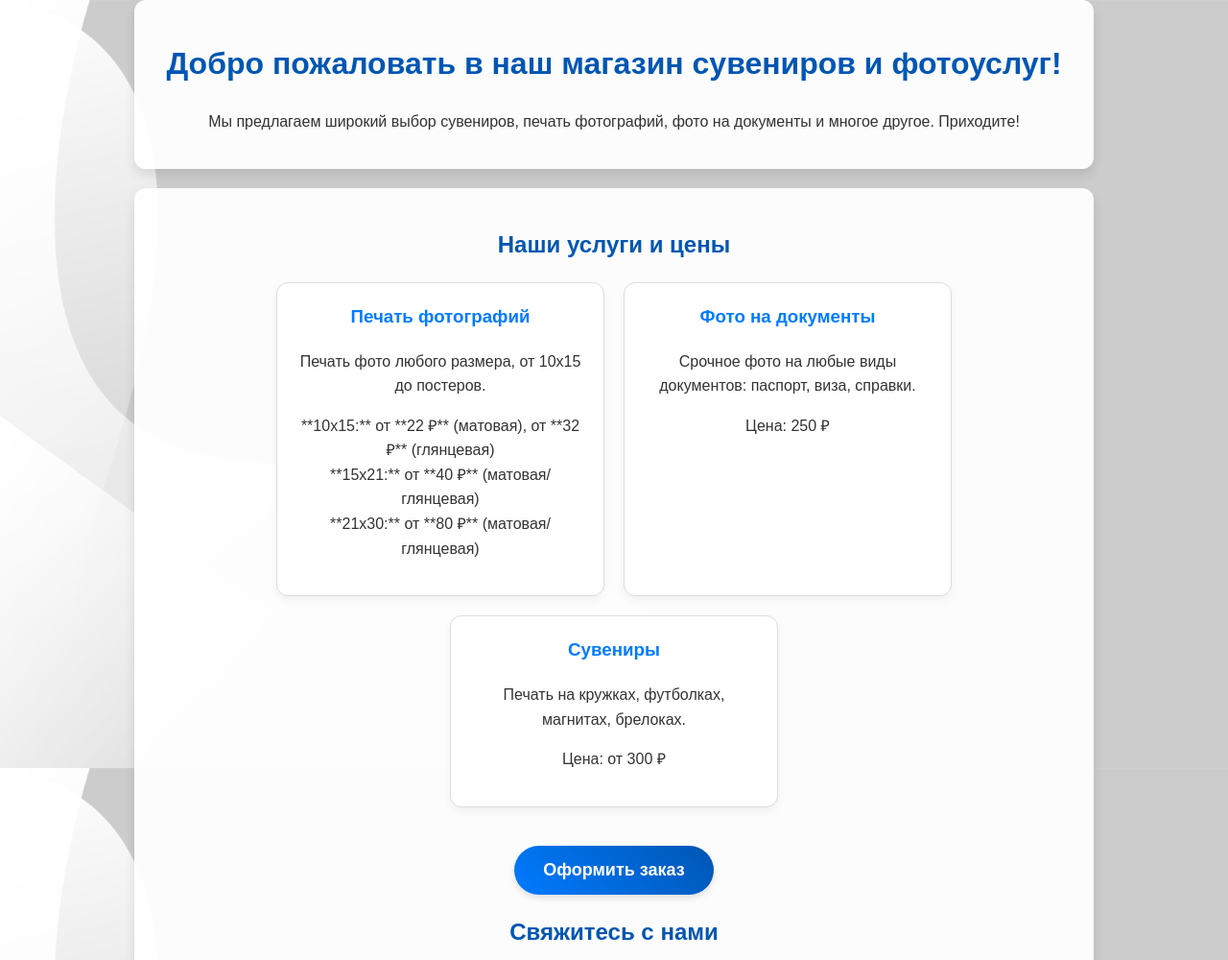
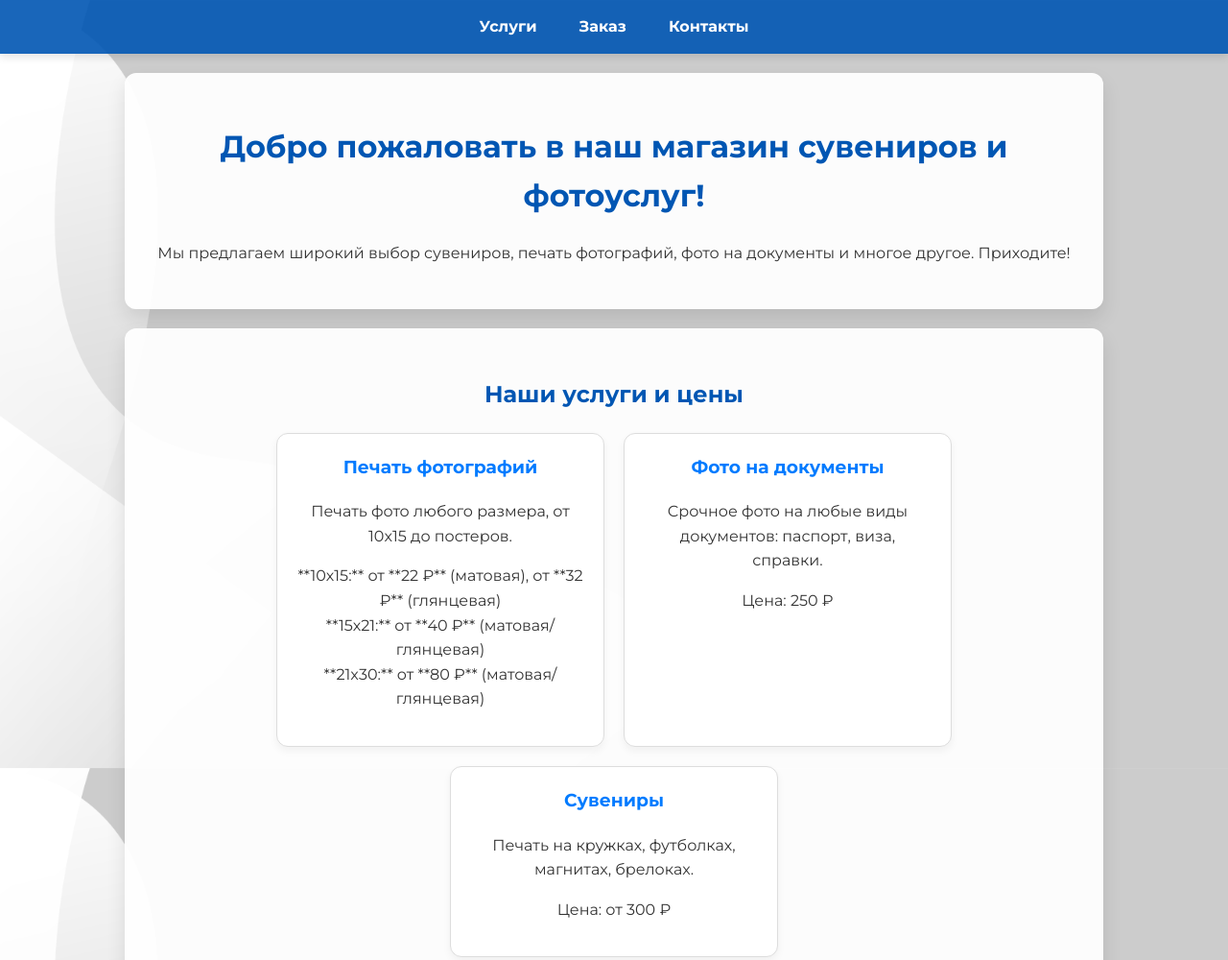
Before and after one commit to makssukhum-lgtm/my-shop-site, a plain HTML site: page index.html in a window 1280 px wide. Shown: the top 1000 px of the page at 96% size. Drawn offline with Linux system fonts and the light colour scheme; a script that the page names is missing.

Commit message:
Add files via upload

```diff
--- a/index.html
+++ b/index.html
@@ -5,8 +5,15 @@
     <meta name="viewport" content="width=device-width, initial-scale=1.0">
     <title>Сувениры, фото и печать — наши услуги</title>
     <link rel="stylesheet" href="style.css">
+    <link href="https://fonts.googleapis.com/css2?family=Montserrat:wght@400;700&display=swap" rel="stylesheet">
 </head>
 <body>
+
+    <nav class="main-nav">
+        <a href="#services-section">Услуги</a>
+        <a href="#order-section">Заказ</a>
+        <a href="#contacts-section">Контакты</a>
+    </nav>
 
     <header>
         <h1>Добро пожаловать в наш магазин сувениров и фотоуслуг!</h1>
@@ -17,7 +24,7 @@
     </header>
 
     <main>
-        <section id="price-list">
+        <section id="services-section">
             <h2>Наши услуги и цены</h2>
             <div class="card-container">
                 <div class="service-card">
@@ -42,7 +49,7 @@
             </div>
         </section>
 
-        <section id="order-button-section">
+        <section id="order-section">
             <button id="open-modal-btn" class="order-button">
                 Оформить заказ
             </button>
@@ -57,7 +64,7 @@
             </div>
         </div>
 
-        <section id="contacts">
+        <section id="contacts-section">
             <h2>Свяжитесь с нами</h2>
             <ul>
                 <li><a href="https://wa.clck.bar/79649265776">Мы в WhatsApp</a></li>
--- a/style.css
+++ b/style.css
@@ -1,23 +1,24 @@
 /* Основные стили и фон */
 body {
-    font-family: Arial, sans-serif;
+    font-family: 'Montserrat', sans-serif;
     line-height: 1.6;
     margin: 0;
     padding: 0;
-    background-color: #f4f4f4; /* На случай, если картинка не загрузится */
-    background-image: url('background.jpg'); /* Здесь укажите название вашего файла */
-    background-size: cover; /* Растягивает изображение на весь экран */
-    background-attachment: fixed; /* Фиксирует фон при прокрутке */
+    background-color: #f4f4f4;
+    background-image: url('background.jpg');
+    background-size: cover;
+    background-attachment: fixed;
     color: #333;
+    transition: background-color 0.5s ease;
 }
 
 header, main, footer {
-    padding: 20px;
-    margin: 0 auto;
+    padding: 30px;
+    margin: 20px auto;
     max-width: 960px;
-    background-color: rgba(255, 255, 255, 0.95); /* Полупрозрачный белый фон для контента */
+    background-color: rgba(255, 255, 255, 0.95);
     border-radius: 12px;
-    box-shadow: 0 6px 12px rgba(0,0,0,0.1);
+    box-shadow: 0 10px 20px rgba(0,0,0,0.1);
 }
 
 header {
@@ -28,6 +29,33 @@ header {
 h1, h2 {
     color: #0056b3;
     text-align: center;
+    font-weight: 700;
+}
+
+/* Навигация */
+.main-nav {
+    background-color: rgba(0, 86, 179, 0.9);
+    text-align: center;
+    padding: 15px 0;
+    position: sticky;
+    top: 0;
+    z-index: 100;
+    box-shadow: 0 4px 8px rgba(0,0,0,0.1);
+}
+
+.main-nav a {
+    color: #ffffff;
+    text-decoration: none;
+    font-size: 16px;
+    font-weight: bold;
+    padding: 10px 20px;
+    transition: background-color 0.3s ease, transform 0.3s ease;
+    border-radius: 8px;
+}
+
+.main-nav a:hover {
+    background-color: rgba(255, 255, 255, 0.2);
+    transform: translateY(-2px);
 }
 
 /* Стили для карточек услуг */
@@ -45,12 +73,13 @@ h1, h2 {
     padding: 20px;
     width: 300px;
     box-shadow: 0 4px 8px rgba(0,0,0,0.05);
-    transition: transform 0.3s ease-in-out;
+    transition: transform 0.3s ease-in-out, box-shadow 0.3s ease;
     text-align: center;
 }
 
 .service-card:hover {
     transform: translateY(-5px);
+    box-shadow: 0 8px 16px rgba(0,0,0,0.15);
 }
 
 .service-card h3 {
@@ -62,36 +91,43 @@ h1, h2 {
 .modal {
     display: none;
     position: fixed;
-    z-index: 1;
+    z-index: 101; /* Выше навигации */
     left: 0;
     top: 0;
     width: 100%;
     height: 100%;
     overflow: auto;
-    background-color: rgba(0,0,0,0.4);
+    background-color: rgba(0,0,0,0.6);
 }
 
 .modal-content {
     background-color: #fefefe;
     margin: 15% auto;
-    padding: 20px;
-    border: 1px solid #888;
+    padding: 30px;
+    border: none;
     width: 80%;
     max-width: 400px;
     border-radius: 12px;
     text-align: center;
     position: relative;
-    box-shadow: 0 4px 8px rgba(0,0,0,0.2);
+    box-shadow: 0 8px 16px rgba(0,0,0,0.25);
+    animation: fadeIn 0.5s;
+}
+
+@keyframes fadeIn {
+    from { opacity: 0; transform: scale(0.8); }
+    to { opacity: 1; transform: scale(1); }
 }
 
 .close-btn {
     color: #aaa;
     position: absolute;
-    top: 10px;
-    right: 15px;
-    font-size: 28px;
+    top: 15px;
+    right: 20px;
+    font-size: 32px;
     font-weight: bold;
     cursor: pointer;
+    transition: color 0.3s;
 }
 
 .close-btn:hover,
@@ -105,16 +141,17 @@ h1, h2 {
     display: block;
     width: 80%;
     padding: 15px;
-    margin: 10px auto;
+    margin: 15px auto;
     color: white;
     text-decoration: none;
     font-weight: bold;
     border-radius: 30px;
-    transition: transform 0.3s ease;
+    transition: transform 0.3s ease, box-shadow 0.3s ease;
 }
 
 .modal-btn:hover {
     transform: translateY(-2px);
+    box-shadow: 0 4px 8px rgba(0,0,0,0.1);
 }
 
 .whatsapp-btn {
@@ -126,7 +163,7 @@ h1, h2 {
 }
 
 /* Стили для основной кнопки */
-#order-button-section {
+#order-section {
     text-align: center;
     margin-top: 40px;
 }
@@ -177,4 +214,6 @@ ul li a:hover {
 footer {
     text-align: center;
     margin-top: 20px;
+    padding-top: 20px;
+    border-top: 1px solid #ddd;
 }
```
